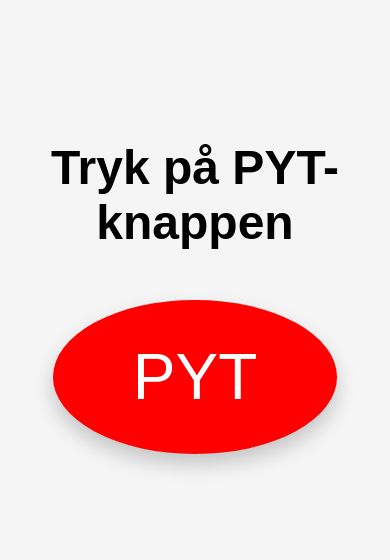
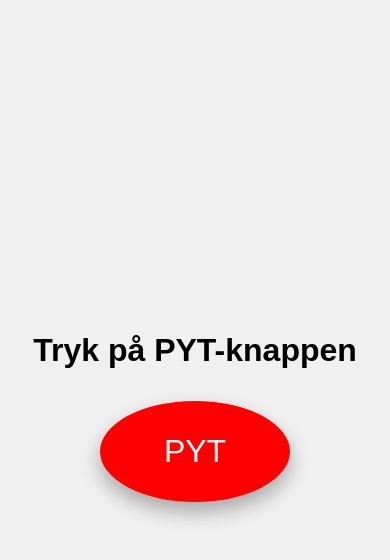
Before and after one commit to okwendia/pytKnap, a plain HTML site: page index.html in a window 390 px wide. Drawn offline with Linux system fonts and the light colour scheme.

Commit message:
responsive design

```diff
--- a/index.html
+++ b/index.html
@@ -3,44 +3,51 @@
 <head>
   <meta charset="UTF-8">
   <title>PYT-knap</title>
+  <meta name="viewport" content="width=device-width, initial-scale=1.0">
   <style>
-    body {
-      background-color: #f5f5f5;
+    html, body {
+      margin: 0;
+      padding: 0;
       font-family: sans-serif;
+      background-color: #f0f0f0;
+      display: flex;
+      flex-direction: column;
+      align-items: center;
+      justify-content: center;
+      height: 100vh;
       text-align: center;
-      padding-top: 100px;
     }
 
     h1 {
-      font-size: 3em;
-      margin-bottom: 50px;
+      font-size: clamp(2rem, 5vw, 3rem);
+      margin-bottom: 2rem;
     }
 
     #pyt-button {
       background-color: red;
+      color: white;
+      font-size: clamp(2rem, 6vw, 4rem);
+      padding: 1em 2em;
       border: none;
-      color: white;
-      font-size: 4em;
-      padding: 40px 80px;
       border-radius: 50%;
+      box-shadow: 0 10px 20px rgba(0, 0, 0, 0.3);
       cursor: pointer;
-      box-shadow: 0 10px 20px rgba(0,0,0,0.2);
-      transition: all 0.2s ease;
+      transition: transform 0.2s ease;
     }
 
     #pyt-button:active {
       transform: scale(0.95);
-      box-shadow: 0 5px 10px rgba(0,0,0,0.2);
     }
 
     #message {
-      margin-top: 40px;
-      font-size: 1.5em;
+      margin-top: 2rem;
+      font-size: clamp(1rem, 3vw, 1.5rem);
       color: #333;
+      max-width: 80%;
     }
   </style>
 </head>
-<body>
+  <body>
 
   <h1>Tryk på PYT-knappen</h1>
   <button id="pyt-button">PYT</button>
```
